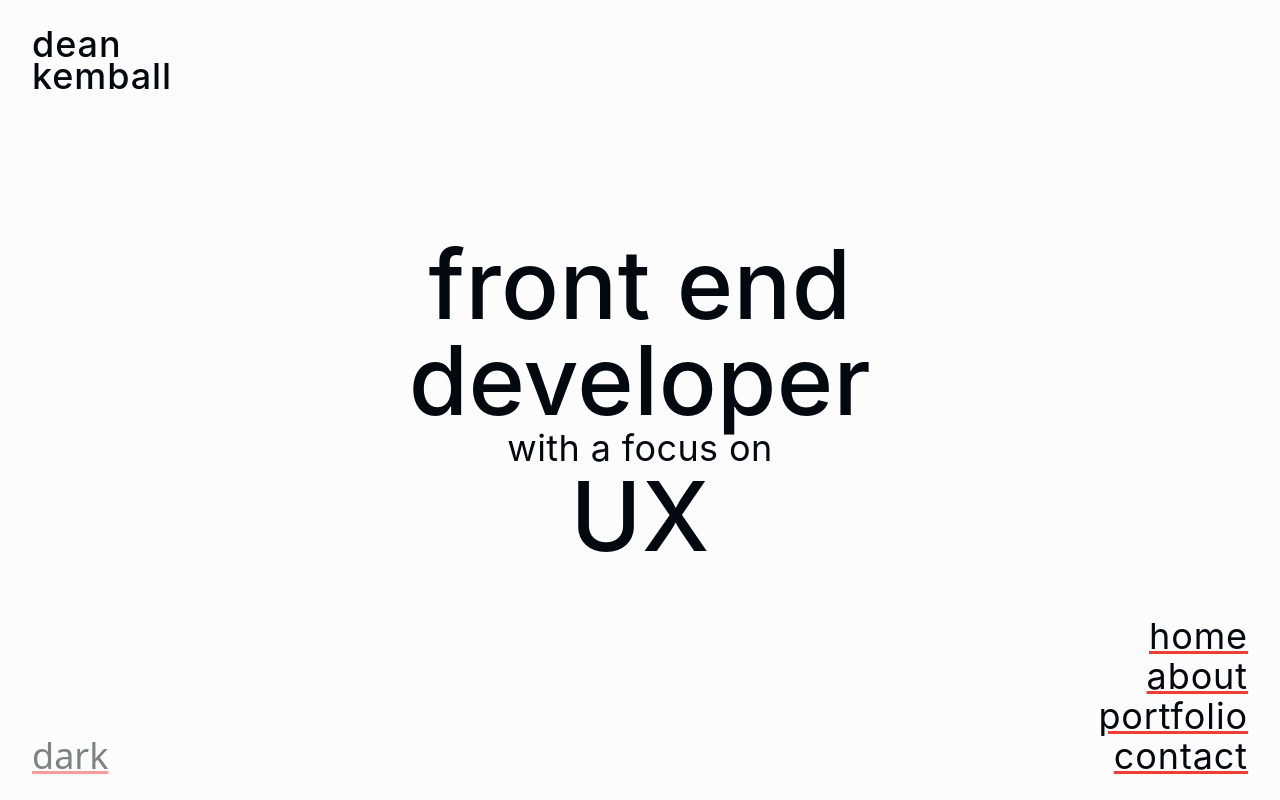
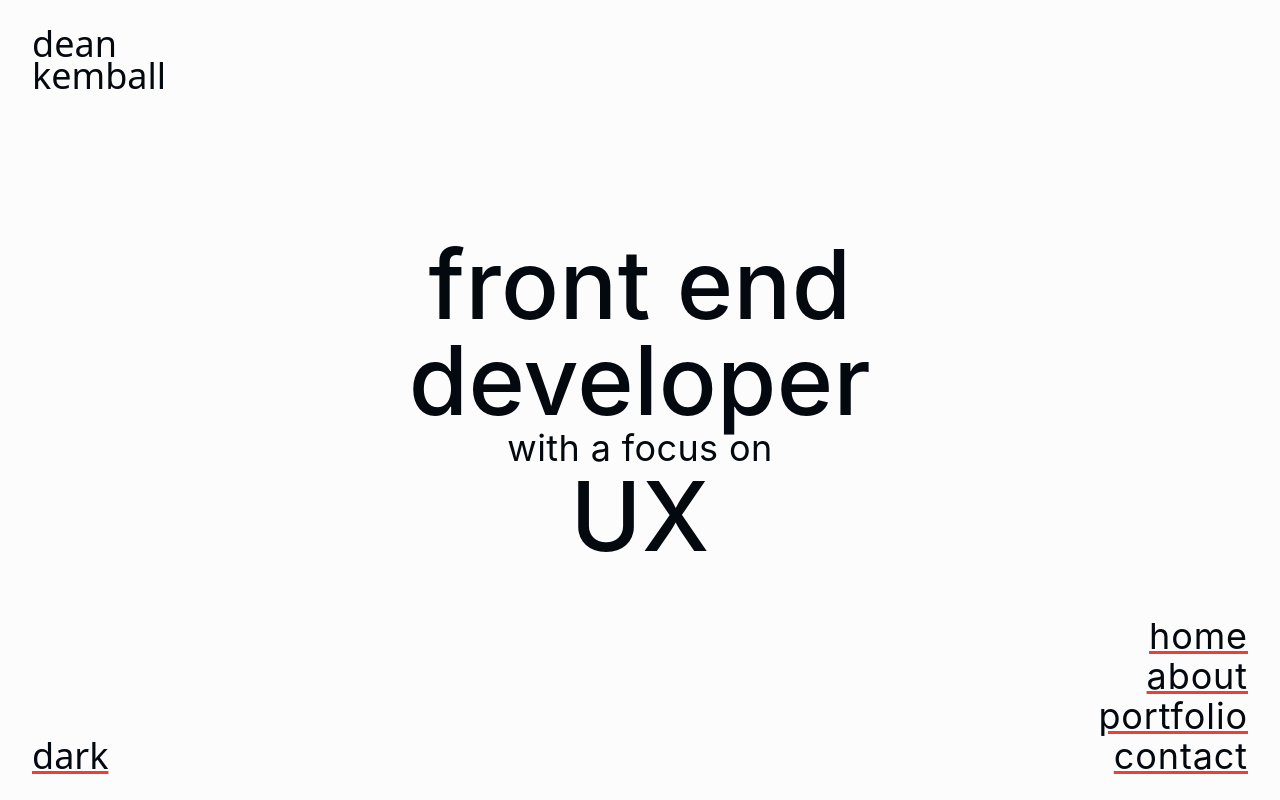
Before and after one commit to deankemball/deankemball, a Next.js app: page / in a window 1280 px wide. Built offline with nearby package versions, Linux system fonts and the light colour scheme.

Commit message:
hover styling

```diff
--- a/components/layout/BackButton.tsx
+++ b/components/layout/BackButton.tsx
@@ -3,12 +3,19 @@ import React from "react";
 
 interface BackButtonProps {
   link: string;
+  selected: string;
 }
 
-const BackButton = ({ link }: BackButtonProps) => {
+const BackButton = ({ link, selected }: BackButtonProps) => {
   return (
     <Link href={link}>
-      <a className="absolute right-8 top-8 decoration-red underline underline-offset-2 font-inter font-regular tracking-wide text-2xl md:text-3xl text-right z-50">
+      <a
+        className={
+          selected === "portfolioDemo"
+            ? "absolute right-8 top-8 text-black decoration-black dark:text-white dark:decoration-white opacity-50 hover:opacity-100 underline underline-offset-2 transition-all duration-150 text-2xl md:text-3xl lg:text-4xl z-50"
+            : "absolute right-8 top-8 text-black dark:text-white text-2xl md:text-3xl lg:text-4xl decoration-red underline underline-offset-2 z-50"
+        }
+      >
         back
       </a>
     </Link>
--- a/components/layout/Header.tsx
+++ b/components/layout/Header.tsx
@@ -1,9 +1,25 @@
-function Header() {
+import Link from "next/link";
+
+interface HeaderProps {
+  selected: string;
+}
+
+function Header({ selected }: HeaderProps) {
   return (
-    <div className="flex flex-col font-inter text-2xl md:text-3xl lg:text-4xl font-medium tracking-wide z-10 select-none -space-y-2">
-      <p>dean</p>
-      <p>kemball</p>
-    </div>
+    <Link href={"/"}>
+      <a>
+        <div
+          className={
+            selected === "portfolioDemo"
+              ? "text-black decoration-black dark:text-white dark:decoration-white opacity-50 hover:opacity-100 transition-colors duration-150 select-none -space-y-2 text-2xl md:text-3xl lg:text-4xl cursor-pointer"
+              : "text-black dark:text-white dark:decoration-white hover:text-red dark:hover:text-red transition-colors duration-150 select-none -space-y-2 text-2xl md:text-3xl lg:text-4xl cursor-pointer"
+          }
+        >
+          <p>dean</p>
+          <p>kemball</p>
+        </div>
+      </a>
+    </Link>
   );
 }
 
--- a/components/layout/Layout.tsx
+++ b/components/layout/Layout.tsx
@@ -2,8 +2,27 @@ import Header from "./Header";
 import Footer from "./Footer";
 import { ThemeProvider } from "next-themes";
 import ThemeSwitch from "./ThemeSwitch";
+import { useRouter } from "next/router";
+import { useEffect, useState } from "react";
+import BackButton from "./BackButton";
 
 export default function Layout({ children }: any) {
+  const router = useRouter();
+  const [selected, setSelected] = useState("");
+
+  useEffect(() => {
+    if (router.pathname.split("/")[1] === "") {
+      setSelected("home");
+    } else if (
+      router.pathname.split("/").length === 3 &&
+      router.pathname.includes("portfolio")
+    ) {
+      setSelected("portfolioDemo");
+    } else if (router.pathname.split("/").length === 2) {
+      setSelected(router.pathname.split("/")[1]);
+    }
+  }, [router]);
+
   return (
     <>
       <ThemeProvider
@@ -15,17 +34,20 @@ export default function Layout({ children }: any) {
           dark: "dark",
         }}
       >
-        <div className="min-h-screen w-screen bg-white dark:bg-black flex-col flex justify-between z-50">
+        <div className="min-h-screen w-screen bg-white dark:bg-black flex-col flex justify-between z-50 relative">
+          {selected === "portfolioDemo" && (
+            <BackButton link={"/portfolio"} selected={selected} />
+          )}
           <div className="flex-col space-y-2 fixed left-8 top-6">
-            <Header />
+            <Header selected={selected} />
           </div>
           <div className="fixed left-8 bottom-6">
-            <ThemeSwitch />
+            <ThemeSwitch selected={selected} />
           </div>
 
           <main className="overflow-y-scroll">{children}</main>
           <div className="flex-col space-y-2 fixed right-8 bottom-6">
-            <Footer />
+            <Footer setSelected={setSelected} selected={selected} />
           </div>
         </div>
       </ThemeProvider>
--- a/components/layout/ThemeSwitch.tsx
+++ b/components/layout/ThemeSwitch.tsx
@@ -1,9 +1,11 @@
 import { useState, useEffect } from "react";
 import { useTheme } from "next-themes";
-import Dark from "../public/dark.svg";
-import Light from "../public/light.svg";
 
-const ThemeSwitch = () => {
+interface ThemeSwitchProps {
+  selected: string;
+}
+
+const ThemeSwitch = ({ selected }: ThemeSwitchProps) => {
   const [mounted, setMounted] = useState(false);
   const { theme, setTheme } = useTheme();
 
@@ -25,7 +27,11 @@ const ThemeSwitch = () => {
     <>
       <button
         onClick={() => changeHandler()}
-        className="text-black dark:text-white text-2xl md:text-3xl lg:text-4xl opacity-50 decoration-red underline underline-offset-2"
+        className={
+          selected === "portfolioDemo"
+            ? "text-black decoration-black dark:text-white dark:decoration-white opacity-50 hover:opacity-100 underline underline-offset-2 transition-all duration-150 text-2xl md:text-3xl lg:text-4xl"
+            : "text-black dark:text-white text-2xl md:text-3xl lg:text-4xl decoration-red hover:text-red dark:hover:text-red underline underline-offset-2"
+        }
       >
         {theme === "dark" ? "light" : "dark"}
       </button>
--- a/components/pages/contact/ContactMethod.tsx
+++ b/components/pages/contact/ContactMethod.tsx
@@ -11,7 +11,7 @@ const ContactMethod = ({ link, icon, handle }: ContactmeMethodProps) => {
   return (
     <Link href={link}>
       <a>
-        <div className="flex justify-between space-x-2 items-center">
+        <div className="flex justify-between space-x-2 items-center hover:text-red dark:hover:text-red">
           <div className="text-2xl md:text-3xl lg:text-4xl">{icon}</div>
           <div className="flex flex-grow bg-red h-[2px] md:h-[3px] lg:h-1 w-4"></div>
           <div className="text-2xl md:text-3xl lg:text-4xl">{handle}</div>
--- a/components/pages/portfolio/MerchBabe.tsx
+++ b/components/pages/portfolio/MerchBabe.tsx
@@ -9,7 +9,6 @@ import Frame7 from "../../../public/merchbabe/frame7.svg";
 import Frame8 from "../../../public/merchbabe/frame8.svg";
 import Frame9 from "../../../public/merchbabe/frame9.svg";
 import Frame10 from "../../../public/merchbabe/frame10.svg";
-import BackButton from "../../layout/BackButton";
 import { framesType } from "./RecipeApp";
 import SectionFrames from "./SectionFrames";
 import Section1 from "./Section1";
@@ -58,7 +57,6 @@ const MerchBabe = () => {
 
   return (
     <>
-      <BackButton link={"/portfolio"} />
       <div className="flex flex-col w-screen h-full">
         <Section1
           type={"client project:"}
@@ -71,7 +69,7 @@ const MerchBabe = () => {
               height={isSmallScreen ? "30vh" : "50vh"}
             />
           }
-          bgColor={"bg-white"}
+          bgColor={""}
         />
         <SectionFrames
           bgColor={"bg-mbOrange"}
@@ -79,7 +77,7 @@ const MerchBabe = () => {
           isSmallScreen={isSmallScreen}
         />
         <SectionFrames
-          bgColor={"bg-white"}
+          bgColor={""}
           frames={frames2}
           isSmallScreen={isSmallScreen}
         />
--- a/components/pages/portfolio/RecipeApp.tsx
+++ b/components/pages/portfolio/RecipeApp.tsx
@@ -1,6 +1,4 @@
 import React, { SVGProps, useEffect, useState } from "react";
-import Image from "next/image";
-import Link from "next/link";
 import Frame1 from "../../../public/recipeapp/frames/frame1.svg";
 import Frame2 from "../../../public/recipeapp/frames/frame2.svg";
 import Frame3 from "../../../public/recipeapp/frames/frame3.svg";
@@ -23,8 +21,6 @@ import Card10 from "../../../public/recipeapp/cards/card10.svg";
 import Colors1 from "../../../public/recipeapp/colors/colors1.svg";
 import Colors2 from "../../../public/recipeapp/colors/colors2.svg";
 import Colors3 from "../../../public/recipeapp/colors/colors3.svg";
-import BackButton from "../../layout/BackButton";
-import InfoBlockFront from "./InfoBlockFront";
 import Section1 from "./Section1";
 import SectionFrames from "./SectionFrames";
 
@@ -60,7 +56,6 @@ const RecipeApp = () => {
 
   return (
     <div className="flex flex-col w-screen snap-y snap-proximity">
-      <BackButton link={"/portfolio"} />
       <Section1
         type={"ui/ux mockup:"}
         title={"recipe app"}
--- a/pages/merchbabe.tsx
+++ b/pages/portfolio/merchbabe.tsx
@@ -1,7 +1,7 @@
 import { ReactElement } from "react";
-import Layout from "../components/layout/Layout";
-import MerchBabe from "../components/pages/portfolio/MerchBabe";
-import type { NextPageWithLayout } from "./_app";
+import Layout from "../../components/layout/Layout";
+import MerchBabe from "../../components/pages/portfolio/MerchBabe";
+import type { NextPageWithLayout } from "../_app";
 
 const Portfolio: NextPageWithLayout = () => {
   return <MerchBabe />;
--- a/pages/recipeapp.tsx
+++ b/pages/portfolio/recipeapp.tsx
@@ -1,7 +1,7 @@
 import { ReactElement } from "react";
-import Layout from "../components/layout/Layout";
-import RecipeApp from "../components/pages/portfolio/RecipeApp";
-import type { NextPageWithLayout } from "./_app";
+import Layout from "../../components/layout/Layout";
+import RecipeApp from "../../components/pages/portfolio/RecipeApp";
+import type { NextPageWithLayout } from "../_app";
 
 const Portfolio: NextPageWithLayout = () => {
   return <RecipeApp />;
```
Also changed, not shown: components/layout/Footer.tsx (+15 -21 lines), components/pages/portfolio/PortfolioHero.tsx (+6 -6 lines).
